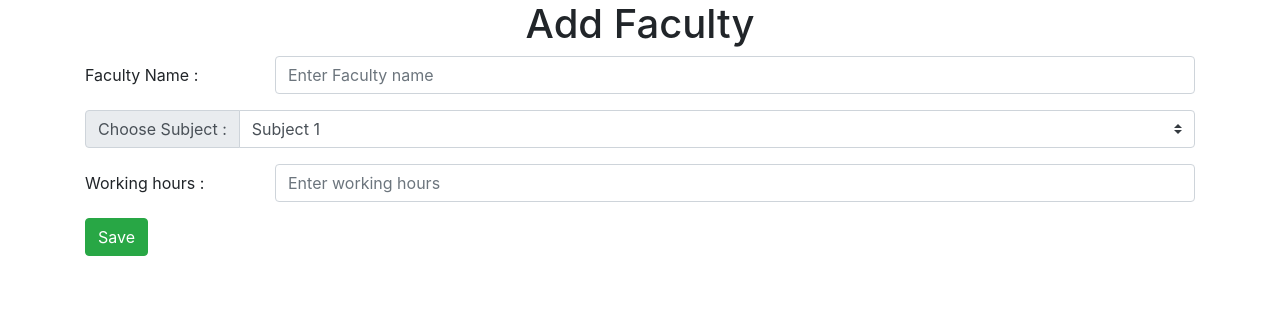
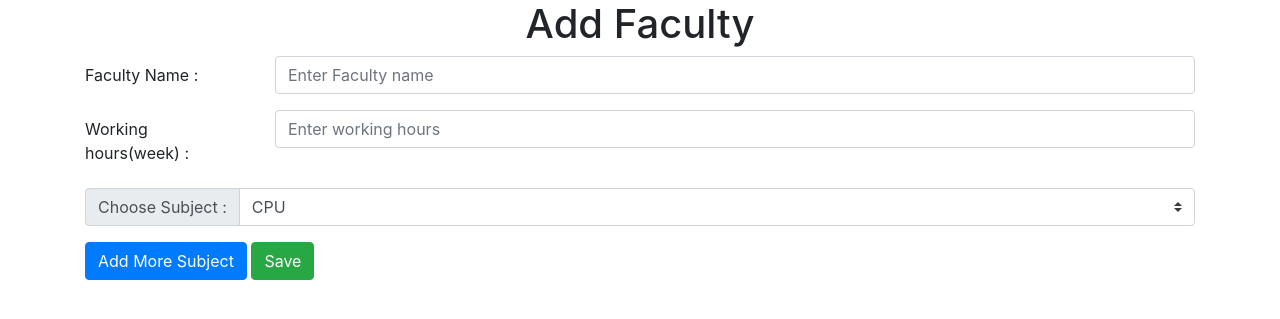
Before and after one commit to viharhp/Automatic-Timetable-Generator, a Flask app: page /add-faculty in a window 1280 px wide. Shown: the part 56-375 px from the top of the page. Run offline with Flask 2, Linux system fonts and the light colour scheme; data comes from the database, SQL or seed files in the repository; both versions use the stored data as it was before the commit.

Commit message:
Connected all the databases to tables, added javascript to add multiple drop-down menus.

```diff
--- a/app.py
+++ b/app.py
@@ -17,7 +17,7 @@ class Subject(db.Model):
         return str(self.id)
 
 class Faculty(db.Model):
-    id = db.Column(db.Integer, primary_key=True)
+    faculty_id = db.Column(db.Integer, primary_key=True)
     faculty_name = db.Column(db.String(40), nullable=False)
     faculty_hours = db.Column(db.Integer, nullable=False)
     faculty_subject1 = db.Column(db.String(40), default='N/A')
@@ -29,17 +29,15 @@ class Faculty(db.Model):
     faculty_subject7 = db.Column(db.String(40), default='N/A')
 
     def __repr__(self):
-        # returns id as default name of row
-        return str("Subject" + self.id)
+        return str(self.faculty_id)
 
 class Classroom(db.Model):
-    id = db.Column(db.Integer, primary_key=True)
+    class_id = db.Column(db.Integer, primary_key=True)
     class_type = db.Column(db.String(40), nullable=False)
     class_number = db.Column(db.String(40), nullable=False)
 
     def __repr__(self):
-        # returns id as default name of row
-        return str("Subject" + self.id)
+        return str(self.class_id)
 
 @app.route('/')
 def index():
@@ -61,15 +59,35 @@ def add_sub():
         db.session.commit() # added permanently
         return redirect('/add-subject')
     else:
-        return render_template('add-subject.html')
+        all_subjects = Subject.query.order_by(Subject.id).all()
+        return render_template('add-subject.html', subjects = all_subjects)
+        # defined subjects variable which stores all_subjects, which we will use in drop down menu
 
-@app.route('/add-classroom')
+@app.route('/add-classroom', methods=['GET','POST'])
 def add_classroom():
+    if request.method == "POST":
+        class_type = request.form.get('classroomtype')
+        class_number = request.form['class_number']
+        new_class = Classroom(class_type=class_type, class_number=class_number)
+        db.session.add(new_class) # added for this session only
+        db.session.commit() # added permanently
+        return redirect('/add-classroom')
+    else:
         return render_template('add-classroom.html')
 
-@app.route('/add-faculty')
+@app.route('/add-faculty', methods=['GET','POST'])
 def add_faculty():
-        return render_template('add-faculty.html')
+    if request.method == "POST":
+        faculty_name = request.form['faculty_name']
+        faculty_hours = request.form['faculty_hours']
+        faculty_subject = request.form.get('faculty_subject')
+        new_faculty = Faculty(faculty_name=faculty_name, faculty_hours=faculty_hours, faculty_subject1=faculty_subject)
+        db.session.add(new_faculty) # added for this session only
+        db.session.commit() # added permanently
+        return redirect('/add-faculty')
+    else:
+        all_subjects = Subject.query.order_by(Subject.id).all()
+        return render_template('add-faculty.html', subjects = all_subjects)
 
 @app.route('/generate')
 def generate():
--- a/templates/add-classroom.html
+++ b/templates/add-classroom.html
@@ -15,7 +15,7 @@
       <div class="input-group-prepend">
         <label class="input-group-text" for="classroomtype">Type of Classroom</label>
       </div>
-      <select class="custom-select" id="classroomtype">
+      <select class="custom-select" name="classroomtype" id="classroomtype">
         <option value="lab">Lab</option>
         <option value="lecture">Lecture class</option>
       </select>
@@ -23,9 +23,9 @@
     <!-- Enter classroom name with building i.e. A202
       -->
     <div class="form-group row">
-    <label for="roomnumber" class="col-sm-2 col-form-label">Enter room number</label>
+    <label for="class_number" class="col-sm-2 col-form-label">Enter room number</label>
     <div class="col-sm-10">
-      <input type="text" class="form-control" id="class_number" placeholder="i.e. A101">
+      <input type="text" class="form-control" name="class_number" id="class_number" placeholder="i.e. A101">
     </div>
   </div>
 
--- a/templates/add-faculty.html
+++ b/templates/add-faculty.html
@@ -5,6 +5,8 @@
 {% endblock %}
 
 {% block body %}
+<script type="text/javascript" src="{{ url_for('static', filename='js/main.js') }}" charset="utf-8"></script>
+
 <div class="container">
     <h1 style="text-align:center" >Add Faculty</h1>
 </div>
@@ -12,31 +14,43 @@
 <!-- Div blocks for adding faculty name -->
 <form action="/add-faculty" method="post">
     <div class="form-group row">
-    <label for="facultyname" class="col-sm-2 col-form-label">Faculty Name :</label>
+    <label for="faculty_name" class="col-sm-2 col-form-label">Faculty Name :</label>
     <div class="col-sm-10">
-      <input type="text" class="form-control" id="faculty_name" placeholder="Enter Faculty name">
+      <input type="text" class="form-control" name="faculty_name" id="faculty_name" placeholder="Enter Faculty name">
     </div>
   </div>
-  <!-- Div blocks for selecting subject
-    <option value={-{-}}"subject.subjectname" default>3</option>
--->
-    <div class="input-group mb-3">
-      <div class="input-group-prepend">
-        <label class="input-group-text" for="faculty_subject1">Choose Subject :</label>
-      </div>
-      <select class="custom-select" id="faculty_subject1">
-        <option value="subject1">Subject 1</option>
-        <option value="subject2">Subject 2</option>
-      </select>
-    </div>
+
     <div class="form-group row">
-      <label for="faculty_hours" class="col-sm-2 col-form-label">Working hours :</label>
+      <label for="faculty_hours" class="col-sm-2 col-form-label">Working hours(week) :</label>
       <div class="col-sm-10">
-        <input type="number" class="form-control" id="faculty_hours" placeholder="Enter working hours">
+        <input type="number" class="form-control" name="faculty_hours" id="faculty_hours" placeholder="Enter working hours">
       </div>
     </div>
+    <!-- Div blocks for selecting subject
+      <option value={-{-}}"subject.subjectname" default>3</option>
+  -->
+    <div class="input-group mb-3" id="add">
+      <div class="input-group-prepend">
+        <label class="input-group-text" for="faculty_subject">Choose Subject :</label>
+      </div>
+      <select class="custom-select" name="faculty_subject" id="faculty_subject">
+        {% for subject in subjects %}
+          <option value="{{subject.sub_name}}">{{ subject.sub_name }}</option>
+        {% endfor %}
+      </select>
+  </div>
   <div>
+      <!-- button type="button" won't submit form, default is submit -->
+      <button class="btn btn-primary" id="addsubject" onclick="javascript: addSub()">Add More Subject</button>
+      <script type="text/javascript">
+          function addSub() {
+              event.preventDefault();
+              var select = document.getElementById('faculty_subject').cloneNode(true);
+              document.getElementById('add').appendChild(select);
+          }
+      </script>
       <button class="btn btn-success" type="submit">Save</button>
   </div>
 </form>
+
 {% endblock %}
--- a/templates/base.html
+++ b/templates/base.html
@@ -5,6 +5,7 @@
         <meta name="viewport" content="width=device-width, initial-scale=1, shrink-to-fit=no">
         <link rel="stylesheet" href="{{ url_for('static', filename='css/main.css') }}">
         <link rel="stylesheet" href="https://cdn.jsdelivr.net/npm/bootstrap@4.5.3/dist/css/bootstrap.min.css" integrity="sha384-TX8t27EcRE3e/ihU7zmQxVncDAy5uIKz4rEkgIXeMed4M0jlfIDPvg6uqKI2xXr2" crossorigin="anonymous">
+        <script type="text/javascript" src="{{ url_for('static', filename='js/main.js') }}" charset="utf-8"></script>
         {% block head %} {% endblock %}
     </head>
     <body>
```
Also changed, not shown: details.db.
